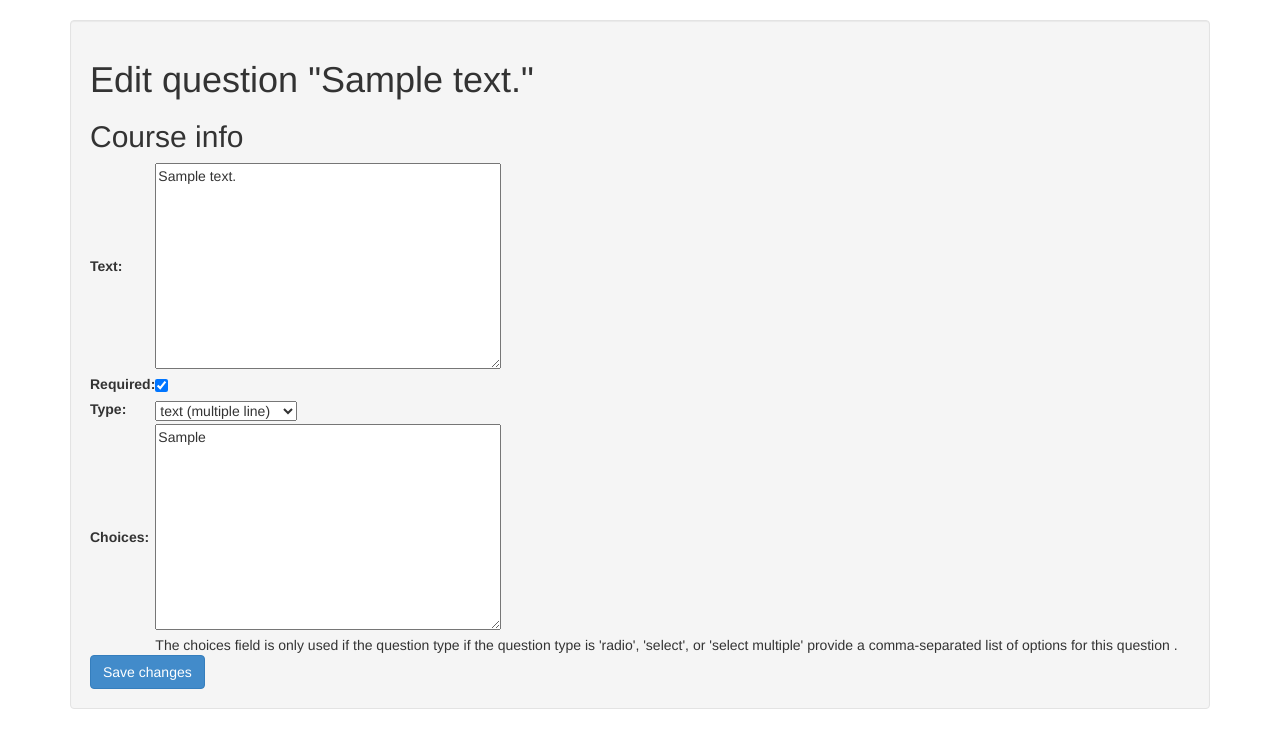
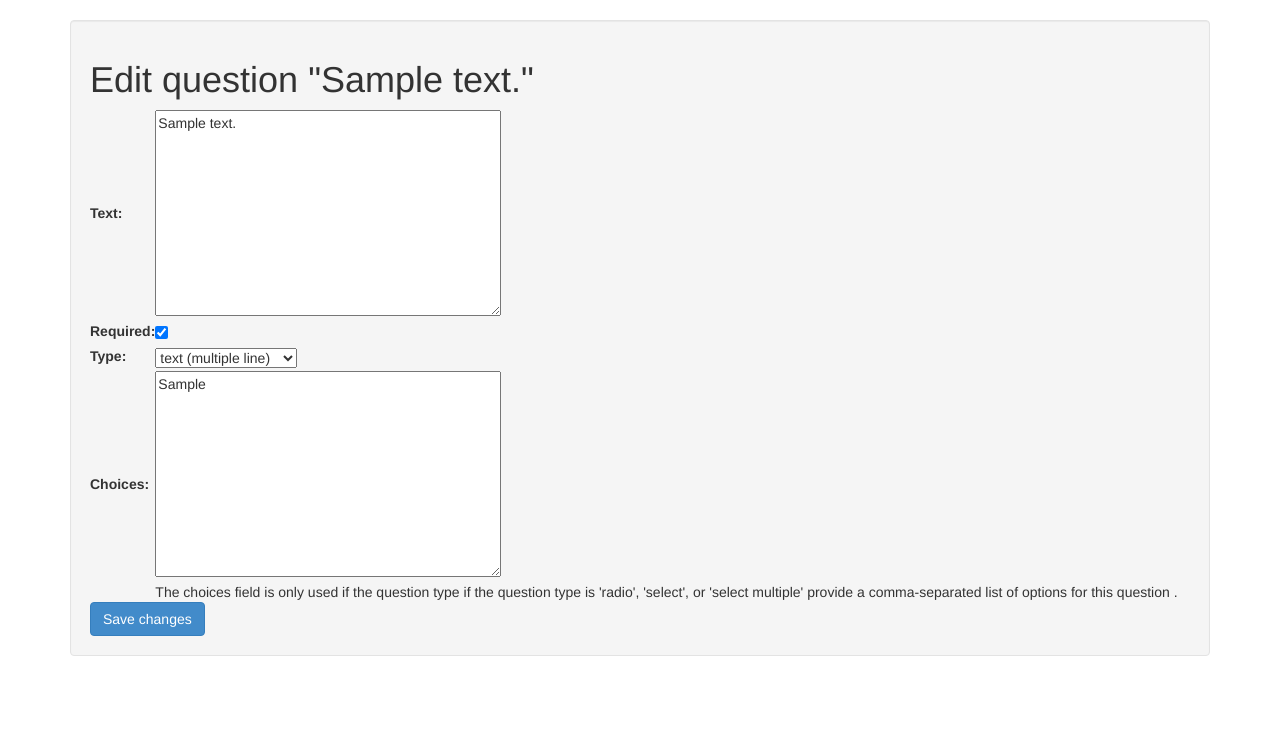
Before and after one commit to matveyplevako/Academic-staff-assessment, a Django app: page /survey/module/1/content/1/ in a window 1280 px wide. Shown: the part 51-800 px from the top of the page. Run offline with Django 3.2, Linux system fonts and the light colour scheme; a user stored in the database is signed in; tables that the repository leaves empty hold one stand-in row (values such as "Sample post"); parts of the project's set-up code (start-up, migrations or seed data) failed here and were passed over; some libraries are stand-ins or nearby versions.

Commit message:
fix typos

```diff
--- a/mysite/survey/templates/survey/create_question.html
+++ b/mysite/survey/templates/survey/create_question.html
@@ -17,7 +17,6 @@
         {% endif %}
     </h1>
     <div class="module">
-        <h2>Course info</h2>
         <form action="" method="post" enctype="multipart/form-data">
             <table>
                 {{ form }}
--- a/mysite/survey/templates/survey/question_list.html
+++ b/mysite/survey/templates/survey/question_list.html
@@ -1,5 +1,4 @@
 {% load static %}
-{#{% load course %}#}
 
 <!DOCTYPE html>
 <html>
--- a/mysite/survey/views/prof.py
+++ b/mysite/survey/views/prof.py
@@ -86,7 +86,7 @@ class SurveyCategoryUpdateView(TemplateResponseMixin, View):
         if formset.is_valid():
             formset.save()
             return redirect('survey:manage_survey_list')
-        return self.render_to_response({'course': self.survey,
+        return self.render_to_response({'survey': self.survey,
                                         'formset': formset})
 
 
```
